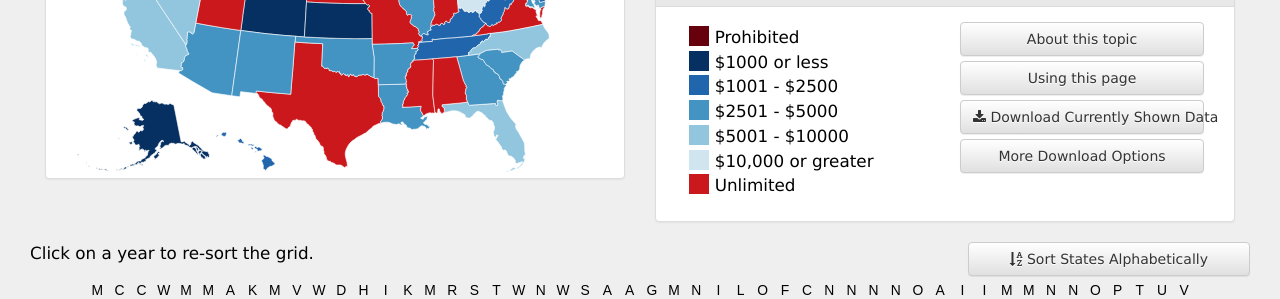
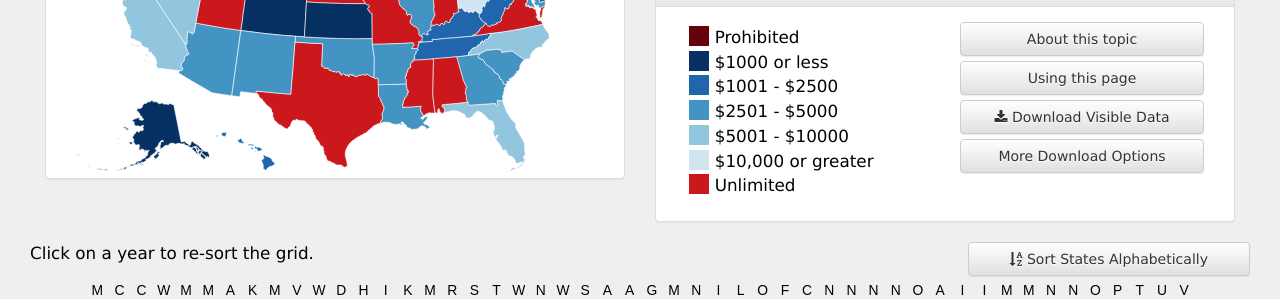
Before and after one commit to cfinst/cfinst.github.io, a Jekyll site: the page built from index.md, in a window 1280 px wide. Shown: the part 211-510 px from the top of the page. Built offline with Jekyll 4.4.1, drawn with Linux system fonts in a browser that asks for light colours.

Commit message:
Change wording on download button

```diff
--- a/_data/buttons.yml
+++ b/_data/buttons.yml
@@ -11,7 +11,7 @@
       text: Using this page
   download:
     - name: download-current-view
-      text: Download Currently Shown Data
+      text: Download Visible Data
       icon: fa-download
     - name: download-more
       text: More Download Options
```
